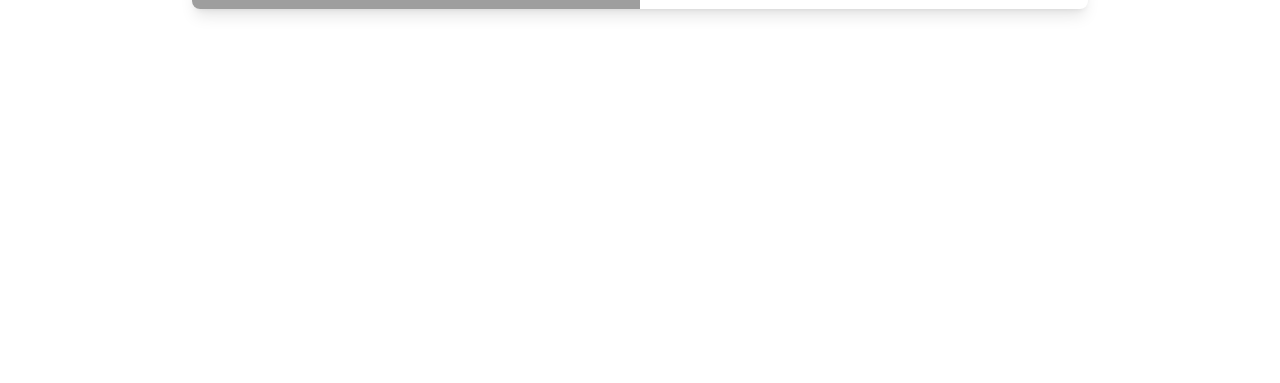
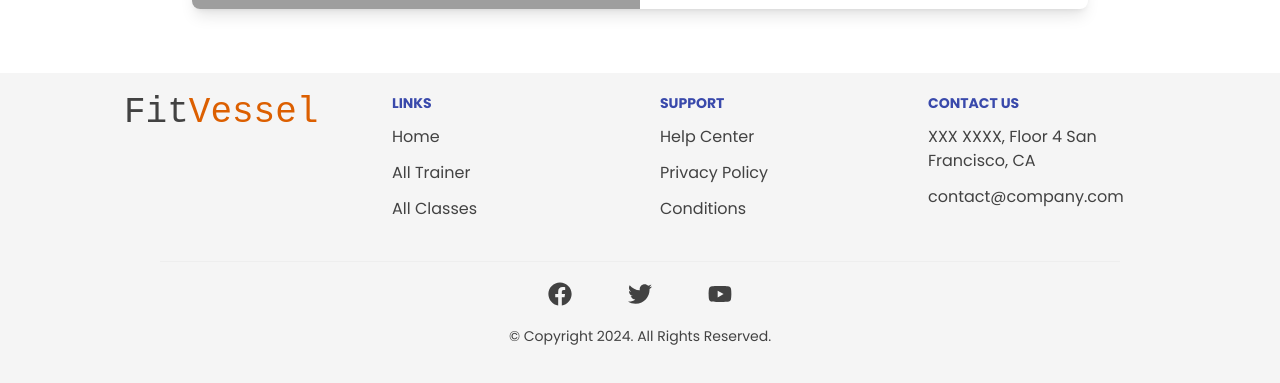
Before and after one commit to fayshal-bin-amir-002/assignment-12-fitVessel, a React (Vite) app: page /login in a window 1280 px wide. Shown: the part 565-948 px from the top of the page. Before the commit the page ends 800 px from the top, so only its background shows below. Built offline with nearby package versions, Linux system fonts and the light colour scheme; no server answers; grey boxes are pictures that could not be loaded; a web font is replaced by a local one.

Commit message:
added footer

```diff
--- /dev/null
+++ b/src/components/Home/Team/Team.jsx
@@ -0,0 +1,89 @@
+import Container from "../../shared/Container/Container";
+import SectionHeader from "../../shared/SectionHeader/SectionHeader";
+
+const Team = () => {
+    return (
+        <div className="my-12 md:my-16 lg:my-20 xl:my-24">
+            <Container>
+                <SectionHeader title="Meet Our Expert Team" description={"Our team of dedicated fitness professionals is here to guide you on your fitness journey. With diverse expertise in personal training, nutrition, and wellness, we're committed to helping you achieve your health and fitness goals."}></SectionHeader>
+                <div className="grid gap-6 lg:gap-10 grid-cols-1 lg:grid-cols-2 2xl:grid-cols-3">
+
+                    <div className="max-w-4xl flex items-center h-auto flex-wrap mx-auto my-32 lg:my-0">
+                        <div id="profile"
+                            className="w-full lg:w-3/5 rounded-lg lg:rounded-l-lg lg:rounded-r-none shadow-2xl bg-white opacity-75 mx-6 lg:mx-0">
+                            <div className="p-4 md:p-6 lg:p-8 text-center lg:text-left">
+                                <div className="block lg:hidden rounded-full shadow-xl mx-auto -mt-16 h-48 w-48 bg-cover bg-center"
+                                    style={{ backgroundImage: "url('https://source.unsplash.com/MP0IUfwrn0A')" }}></div>
+
+                                <h1 className="text-2xl font-semibold pt-8 lg:pt-0">Your Name</h1>
+                                <div className="mx-auto lg:mx-0 w-4/5 pt-3 border-b-2 border-green-500 opacity-25"></div>
+                                <p className="pt-4 text-base font-bold flex items-center justify-center lg:justify-start">
+                                    hat you do
+                                </p>
+                                <p className="pt-2 text-gray-600 text-xs lg:text-sm flex items-center justify-center lg:justify-start">
+                                    good
+                                </p>
+                                <p className="pt-8 text-sm">Totally optional short description about yourself, what you do and so on.</p>
+
+                            </div>
+                        </div>
+                        <div className="w-full lg:w-2/5">
+                            <img src="https://source.unsplash.com/MP0IUfwrn0A" className="rounded-none lg:rounded-lg shadow-2xl hidden lg:block" />
+                        </div>
+                    </div>
+
+                    <div className="max-w-4xl flex items-center h-auto flex-wrap mx-auto my-32 lg:my-0">
+                        <div id="profile"
+                            className="w-full lg:w-3/5 rounded-lg lg:rounded-l-lg lg:rounded-r-none shadow-2xl bg-white opacity-75 mx-6 lg:mx-0">
+                            <div className="p-4 md:p-6 lg:p-8 text-center lg:text-left">
+                                <div className="block lg:hidden rounded-full shadow-xl mx-auto -mt-16 h-48 w-48 bg-cover bg-center"
+                                    style={{ backgroundImage: "url('https://source.unsplash.com/MP0IUfwrn0A')" }}></div>
+
+                                <h1 className="text-2xl font-semibold pt-8 lg:pt-0">Your Name</h1>
+                                <div className="mx-auto lg:mx-0 w-4/5 pt-3 border-b-2 border-green-500 opacity-25"></div>
+                                <p className="pt-4 text-base font-bold flex items-center justify-center lg:justify-start">
+                                    hat you do
+                                </p>
+                                <p className="pt-2 text-gray-600 text-xs lg:text-sm flex items-center justify-center lg:justify-start">
+                                    good
+                                </p>
+                                <p className="pt-8 text-sm">Totally optional short description about yourself, what you do and so on.</p>
+
+                            </div>
+                        </div>
+                        <div className="w-full lg:w-2/5">
+                            <img src="https://source.unsplash.com/MP0IUfwrn0A" className="rounded-none lg:rounded-lg shadow-2xl hidden lg:block" />
+                        </div>
+                    </div>
+
+                    <div className="max-w-4xl flex items-center h-auto flex-wrap mx-auto my-32 lg:my-0">
+                        <div id="profile"
+                            className="w-full lg:w-3/5 rounded-lg lg:rounded-l-lg lg:rounded-r-none shadow-2xl bg-white opacity-75 mx-6 lg:mx-0">
+                            <div className="p-4 md:p-6 lg:p-8 text-center lg:text-left">
+                                <div className="block lg:hidden rounded-full shadow-xl mx-auto -mt-16 h-48 w-48 bg-cover bg-center"
+                                    style={{ backgroundImage: "url('https://source.unsplash.com/MP0IUfwrn0A')" }}></div>
+
+                                <h1 className="text-2xl font-semibold pt-8 lg:pt-0">Your Name</h1>
+                                <div className="mx-auto lg:mx-0 w-4/5 pt-3 border-b-2 border-green-500 opacity-25"></div>
+                                <p className="pt-4 text-base font-bold flex items-center justify-center lg:justify-start">
+                                    hat you do
+                                </p>
+                                <p className="pt-2 text-gray-600 text-xs lg:text-sm flex items-center justify-center lg:justify-start">
+                                    good
+                                </p>
+                                <p className="pt-8 text-sm">Totally optional short description about yourself, what you do and so on.</p>
+
+                            </div>
+                        </div>
+                        <div className="w-full lg:w-2/5">
+                            <img src="https://source.unsplash.com/MP0IUfwrn0A" className="rounded-none lg:rounded-lg shadow-2xl hidden lg:block" />
+                        </div>
+                    </div>
+
+                </div>
+            </Container>
+        </div>
+    );
+};
+
+export default Team;
--- /dev/null
+++ b/src/components/shared/Footer/Footer.jsx
@@ -0,0 +1,53 @@
+import { Link } from "react-router-dom";
+import Container from "../Container/Container";
+import { FaFacebook } from "react-icons/fa";
+import { FaTwitter } from "react-icons/fa";
+import { FaYoutube } from "react-icons/fa";
+
+
+const Footer = () => {
+    return (
+        <div className="bg-gray-100">
+            <Container>
+                <div>
+                    <div className="px-4 sm:px-6 text-gray-800 sm:grid md:grid-cols-4 sm:grid-cols-2 mx-auto">
+                        <div className="p-5">
+                            <Link className="text-2xl md:text-3xl lg:text-4xl font-ubuntu font-medium">Fit<span className="text-[#DC5F00]">Vessel</span></Link>
+                        </div>
+                        <div className="p-5 space-y-3">
+                            <div className="text-sm uppercase text-indigo-600 font-bold ">Links</div>
+                            <Link to="/" className="block">Home</Link>
+                            <Link to="/all-trainer" className="block">All Trainer</Link>
+                            <Link to="/all-classes" className="block">All Classes</Link>
+                        </div>
+                        <div className="p-5">
+                            <div className="text-sm uppercase text-indigo-600 font-bold">Support</div>
+                            <a className="my-3 block" href="/#">Help Center <span className="text-teal-600 text-xs p-1"></span></a><a
+                                className="my-3 block" href="/#">Privacy Policy <span className="text-teal-600 text-xs p-1"></span></a><a
+                                    className="my-3 block" href="/#">Conditions <span className="text-teal-600 text-xs p-1"></span></a>
+                        </div>
+                        <div className="p-5">
+                            <div className="text-sm uppercase text-indigo-600 font-bold">Contact us</div>
+                            <a className="my-3 block" href="/#">XXX XXXX, Floor 4 San Francisco, CA
+                                <span className="text-teal-600 text-xs p-1"></span></a><a className="my-3 block" href="/#">contact@company.com
+                                <span className="text-teal-600 text-xs p-1"></span></a>
+                        </div>
+                    </div>
+                </div>
+
+                <div className="bg-gray-100 pt-2">
+                    <div className="flex pb-5 px-3 m-auto pt-5 border-t text-gray-800 text-sm flex-col max-w-screen-lg items-center">
+                        <div className="flex justify-center items-center gap-8 md:gap-10 lg:gap-14 text-2xl">
+                            <span><FaFacebook /></span>
+                            <span><FaTwitter /></span>
+                            <span><FaYoutube /></span>
+                        </div>
+                        <div className="my-5">© Copyright 2024. All Rights Reserved.</div>
+                    </div>
+                </div>
+            </Container>
+        </div>
+    );
+};
+
+export default Footer;
--- a/src/layouts/MainLayout.jsx
+++ b/src/layouts/MainLayout.jsx
@@ -1,6 +1,7 @@
 import { Outlet, useNavigation } from "react-router-dom";
 import NavBar from "../components/shared/NavBar/NavBar";
 import LoadingSpiner from "../components/shared/LoadingSpiner/LoadingSpiner";
+import Footer from "../components/shared/Footer/Footer";
 
 const MainLayout = () => {
 
@@ -13,6 +14,7 @@ const MainLayout = () => {
                 navigation.state === 'loading' ? <LoadingSpiner isBig={true}></LoadingSpiner> :
                     <Outlet></Outlet>
             }
+            <Footer></Footer>
         </div>
     );
 };
--- a/src/pages/Home/Home.jsx
+++ b/src/pages/Home/Home.jsx
@@ -6,6 +6,7 @@ import FeaturedClasses from "../../components/Home/FeaturedClasses/FeaturedClass
 import Testimonials from "../../components/Home/Testimonials/Testimonials";
 import LatestComPost from "../../components/Home/LatestComPost/LatestComPost";
 import NewsLetter from "../../components/Home/NewsLetter/NewsLetter";
+import Team from "../../components/Home/Team/Team";
 
 const Home = () => {
     return (
@@ -20,6 +21,7 @@ const Home = () => {
             <Testimonials></Testimonials>
             <LatestComPost></LatestComPost>
             <NewsLetter></NewsLetter>
+            <Team></Team>
         </div>
     );
 };
```
